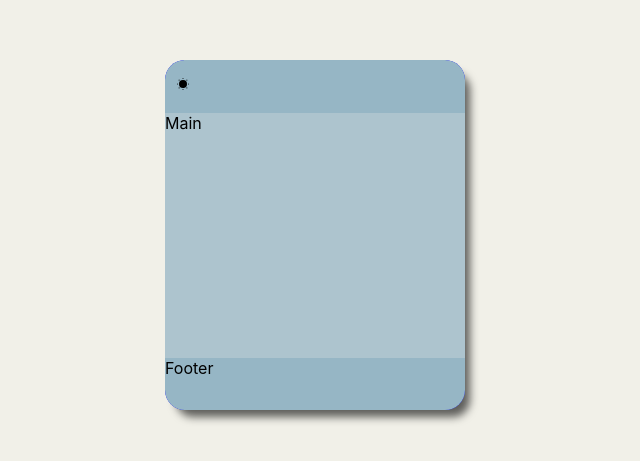
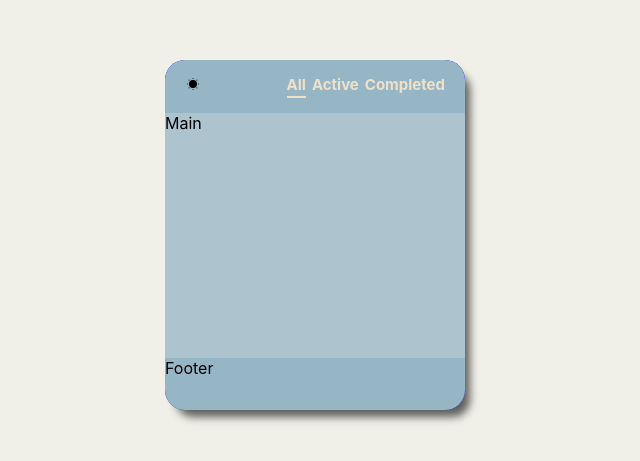
Before and after one commit to paran22/simple_todo, a React (Create React App) app: page / in a window 1280 px wide. Shown: the part 405-866 px from the top of the page, without its empty margins (325-965 px from the left). Built offline with nearby package versions, Linux system fonts and the light colour scheme.

Commit message:
Feat: add Nav in Header

```diff
--- a/src/header/Header.css
+++ b/src/header/Header.css
@@ -1,6 +1,9 @@
 .header {
   display: flex;
+  flex-direction: row;
+  padding: 0 20px;
   align-items: center;
+  justify-content: space-between;
   height: 15%;
   background-color: var(--primary-color);
   border-radius: 20px 20px 0 0;
--- a/src/header/Header.jsx
+++ b/src/header/Header.jsx
@@ -1,11 +1,13 @@
 import React from "react";
 import ColorTheme from "./component/ColorTheme";
 import "./Header.css";
+import Nav from "./component/Nav";
 
 export default function Header() {
   return (
     <div className="header">
       <ColorTheme />
+      <Nav />
     </div>
   );
 }
--- a/src/header/component/ColorTheme.css
+++ b/src/header/component/ColorTheme.css
@@ -1,3 +1,3 @@
 .colorTheme {
-  margin: 10px;
+    cursor: pointer;
 }
--- /dev/null
+++ b/src/header/component/Nav.css
@@ -0,0 +1,12 @@
+.nav {
+  display: flex;
+  gap: 6px;
+  cursor: pointer;
+}
+
+.navItem {
+  color: var(--point-color);
+  font-weight: bold;
+  font-size: 15px;
+  line-height: 22px;
+}
--- /dev/null
+++ b/src/header/component/Nav.jsx
@@ -0,0 +1,48 @@
+import React, { useState } from "react";
+import "./Nav.css";
+
+const navItems = Object.freeze({
+  all: "All",
+  active: "Active",
+  completed: "Completed",
+});
+
+export default function Nav() {
+  const [selectedNavItem, setSelectedNavItem] = useState(navItems.all);
+  const selectNavItem = (navItem) => setSelectedNavItem(navItem);
+  return (
+    <div className="nav">
+      <NavItem
+        item={navItems.all}
+        selected={selectedNavItem === navItems.all}
+        select={selectNavItem}
+      />
+      <NavItem
+        item={navItems.active}
+        selected={selectedNavItem === navItems.active}
+        select={selectNavItem}
+      />
+      <NavItem
+        item={navItems.completed}
+        selected={selectedNavItem === navItems.completed}
+        select={selectNavItem}
+      />
+    </div>
+  );
+}
+
+function NavItem({ item, selected, select }) {
+  return (
+    <div
+      className="navItem"
+      style={{
+        borderBottom: `${
+          selected ? "2px solid var(--point-color)" : "2px solid transparent"
+        }`,
+      }}
+      onClick={() => select(item)}
+    >
+      {item}
+    </div>
+  );
+}
```
